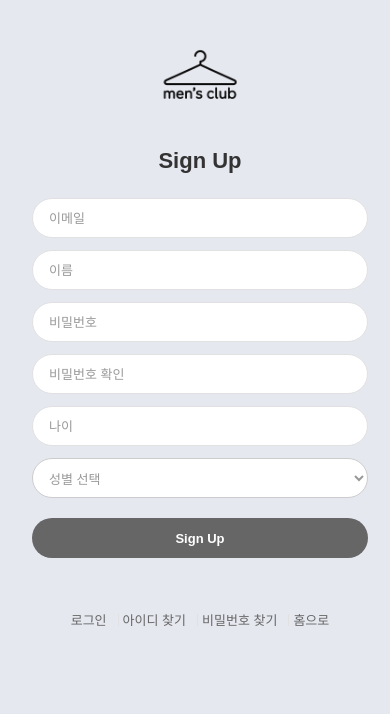
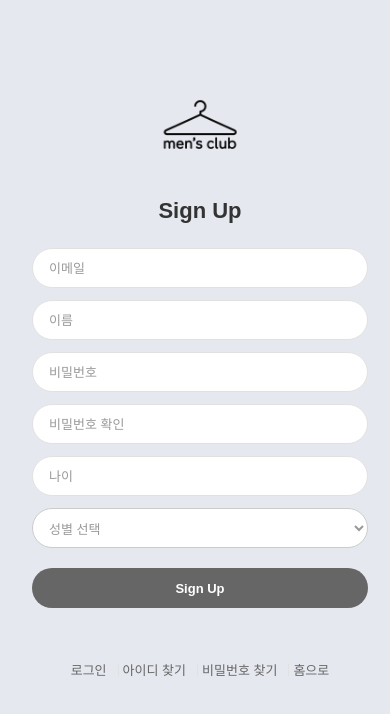
Before and after one commit to Mens-Club/Web, a React (Create React App) app in the folder mensclub-pwa/: page /signup in a window 390 px wide. Shown: the top 714 px of the page. Built offline with nearby package versions, Linux system fonts and the light colour scheme; no server answers; a web font is replaced by a local one.

Commit message:
style : signup, camera css 수정

```diff
--- a/mensclub-pwa/src/styles/CameraPage.css
+++ b/mensclub-pwa/src/styles/CameraPage.css
@@ -74,7 +74,7 @@
 }
 
 .camera-upload-text-btn {
-  background-color: #666666;
+  background-color: #88898e;
   color: white;
   border: none;
   padding: 12px 20px;
@@ -130,6 +130,16 @@
   margin-bottom: 8px;
 }
 
+  /* ✅ 추천 시작하기 버튼 색상 */
+.start-recommend-btn {
+  background-color: #2bbaee;
+}
+
+/* ✅ 추천 코디보기 버튼 색상 */
+.show-recommend-btn {
+  background-color: #2bbaee;
+}
+
 @keyframes spin {
   0% {
     transform: rotate(0deg);
@@ -176,12 +186,12 @@
 
   /* ✅ 추천 시작하기 버튼 색상 (파랑) */
 .start-recommend-btn {
-  background-color: #6f748e;
+  background-color: #2bbaee;
 }
 
 /* ✅ 추천 코디보기 버튼 색상 (초록) */
 .show-recommend-btn {
-  background-color: #6f748e;
+  background-color: #2bbaee;
 }
   .title-wrapper h1 {
     font-size: 18px;
--- a/mensclub-pwa/src/styles/SignupPage.css
+++ b/mensclub-pwa/src/styles/SignupPage.css
@@ -200,6 +200,7 @@
 .logo-signup img {
   width: 120px;
   height: auto;
+  margin-top: 50px;
 }
 
 /* 모바일 대응 강화 */
@@ -270,6 +271,12 @@
     font-size: 13px;
     height: 40px;
   }
+
+  .logo-signup img {
+  width: 120px;
+  height: auto;
+  /* margin-top: 50px; */
+}
 }
 
 @media screen and (max-width: 375px) {
```
